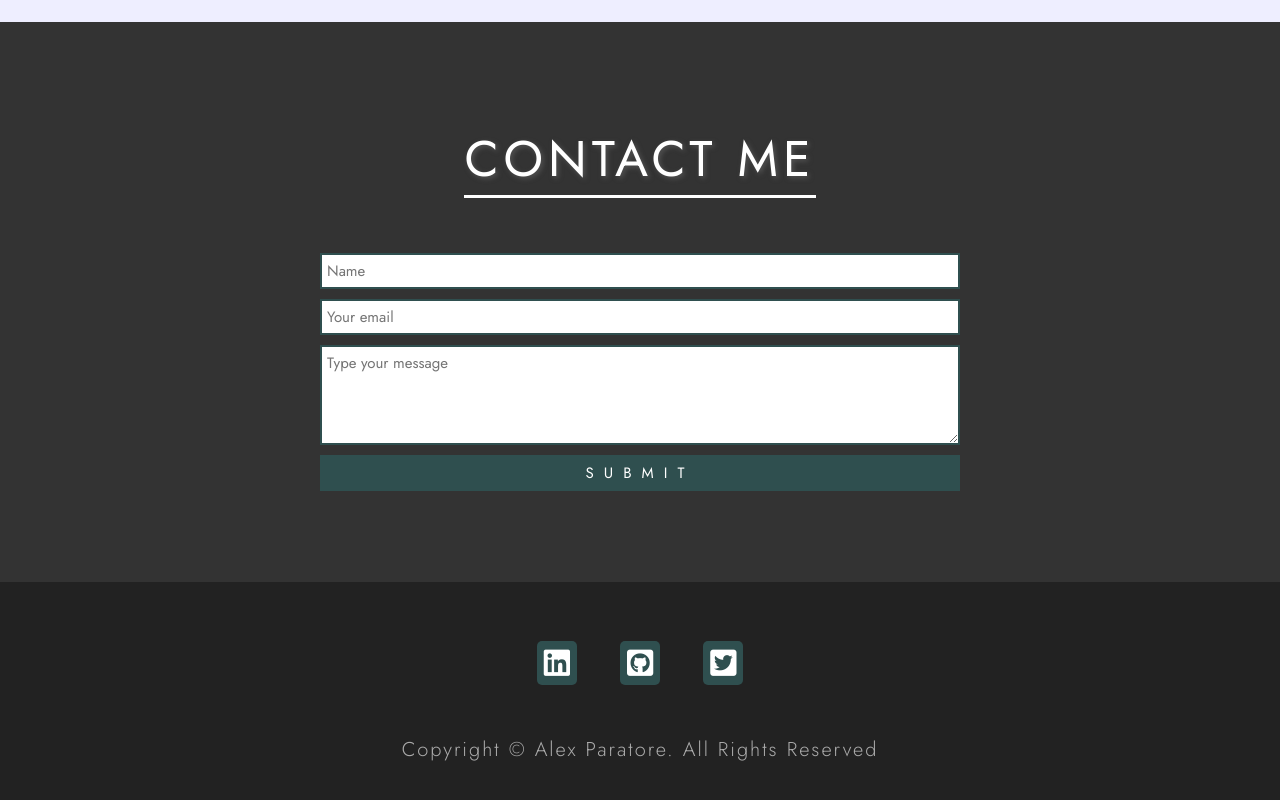
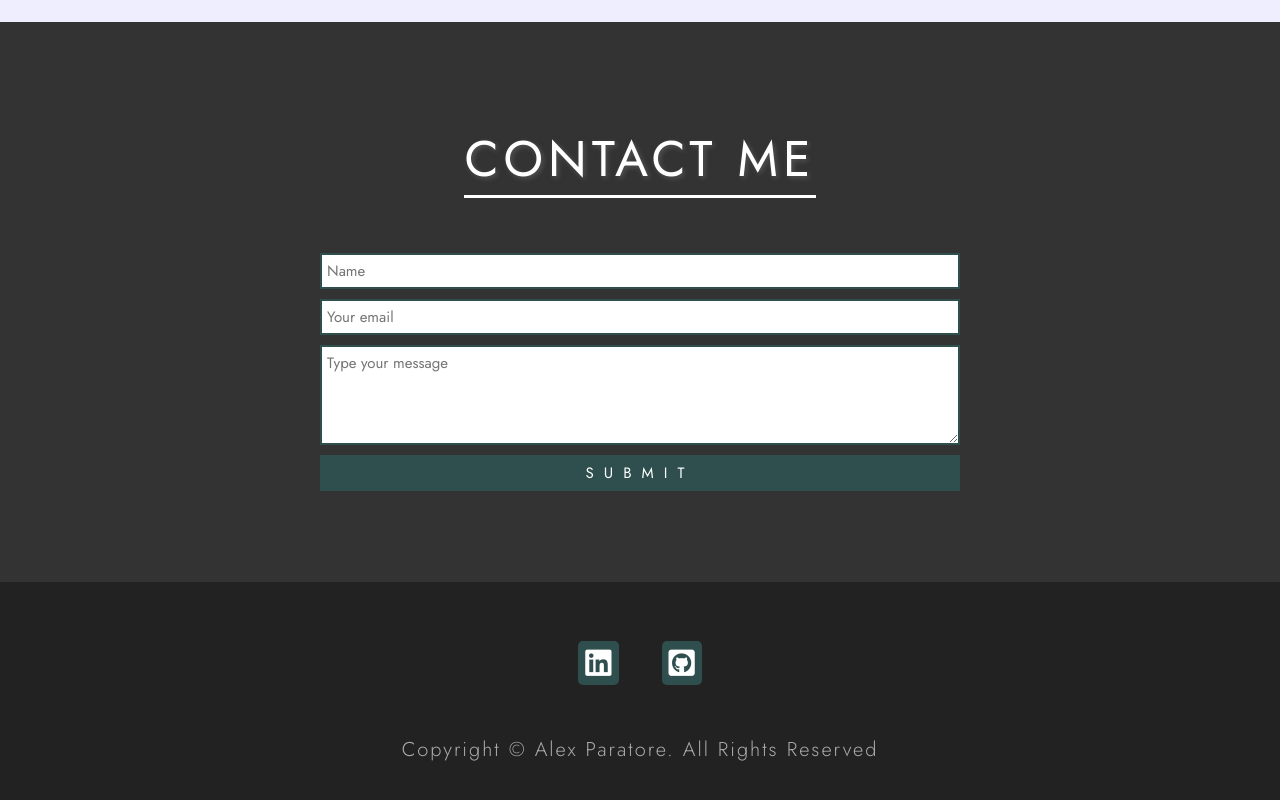
Before and after one commit to paratorealex/portfolio, a plain HTML site: page index.html in a window 1280 px wide. Shown: the part 1994-2794 px from the top of the page. Drawn offline with Linux system fonts and the light colour scheme.

Commit message:
Update index.html

```diff
--- a/index.html
+++ b/index.html
@@ -133,10 +133,6 @@
                     <i class="fab
                     fa-github-square"></i>
                 </a>
-                <a href="https://twitter.com/alexparatore" target="_blank" class="social-media-link">
-                    <i class="fab
-                    fa-twitter-square"></i>
-                </a>
             </div>
             <p class="copyright">
                 Copyright &copy; Alex Paratore.
```
